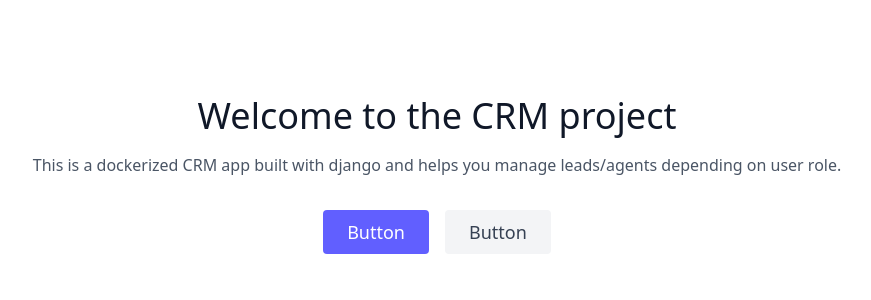
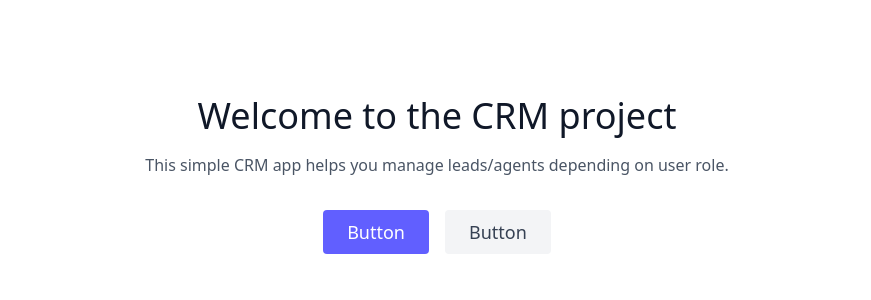
Before and after one commit to hyeladee/crm-project, a Django app: page / in a window 1280 px wide. Shown: the part 80-380 px from the top of the page, without its empty margins (203-1074 px from the left). Run offline with Django 5.2, Linux system fonts and the light colour scheme; style sheets or scripts are compiled from the project's sources; parts of the project's set-up code (start-up, migrations or seed data) failed here and were passed over; some libraries are stand-ins or nearby versions.

Commit message:
homepage edit

```diff
--- a/templates/landing.html
+++ b/templates/landing.html
@@ -8,7 +8,7 @@
             Welcome to the CRM project
         </h1>
         <p class="mb-8 leading-relaxed">
-            This is a dockerized CRM app built with django and helps you manage leads/agents depending on user role.
+            This simple CRM app helps you manage leads/agents depending on user role.
         </p>
         <div class="flex justify-center">
           <button class="inline-flex text-white bg-indigo-500 border-0 py-2 px-6 focus:outline-none hover:bg-indigo-600 rounded text-lg">Button</button>
```
